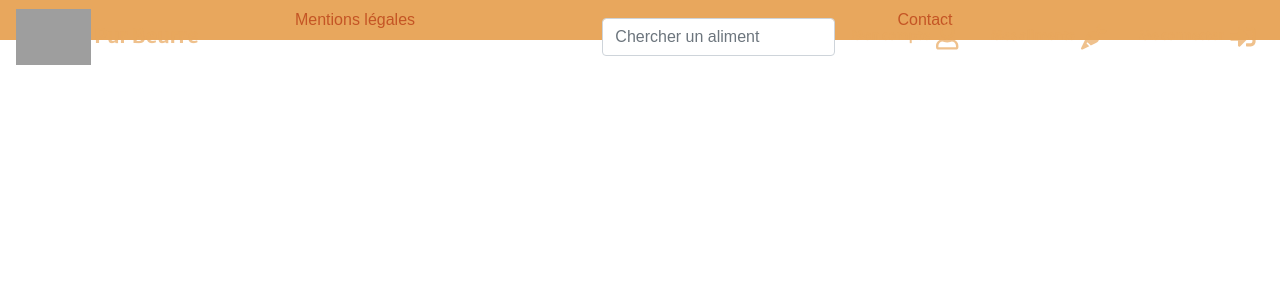
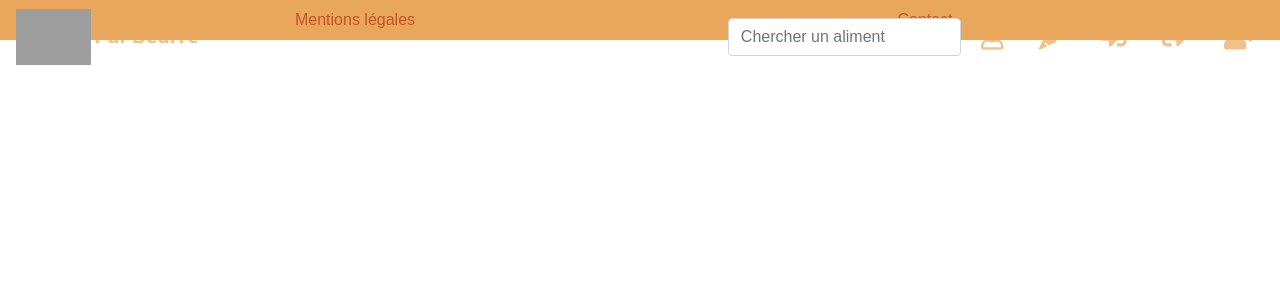
Before and after one commit to GuillaumeOj/Pur-Beurre, a Django app: template templates/base.html in a window 1280 px wide. Shown: the top 300 px of the page. Run offline with Django 3.2, Linux system fonts and the light colour scheme; the template is opened without the code that fills it, so the values that code supplies are empty; some libraries are stand-ins or nearby versions; some web fonts are replaced; grey boxes are pictures that could not be loaded.

Commit message:
Add two types of links in navbar and delete the text for existing links

```diff
--- a/templates/base.html
+++ b/templates/base.html
@@ -72,20 +72,27 @@
 			<ul class="navbar-nav ml-auto pr-2 my-2">
 				<li class="nav-item">
 					<a class="nav-link" href="#">
-						Mon compte
 						<i class="far fa-user fa-2x ml-1 align-middle"></i>
 					</a>
 				</li>
 				<li class="nav-item">
 					<a class="nav-link" href="#">
-						Mes aliments
 						<i class="fas fa-carrot fa-2x ml-1 align-middle"></i>
 					</a>
 				</li>
 				<li class="nav-item">
 					<a class="nav-link" href="#">
-						Me connecter
 						<i class="fas fa-sign-in-alt fa-2x ml-1 align-middle"></i>
+					</a>
+				</li>
+				<li class="nav-item">
+					<a class="nav-link" href="#">
+						<i class="fas fa-sign-out-alt fa-2x ml-1 align-middle"></i>
+					</a>
+				</li>
+				<li class="nav-item">
+					<a class="nav-link" href="#">
+						<i class="fas fa-user-plus fa-2x ml-1 align-middle"></i>
 					</a>
 				</li>
 			</ul>
```
